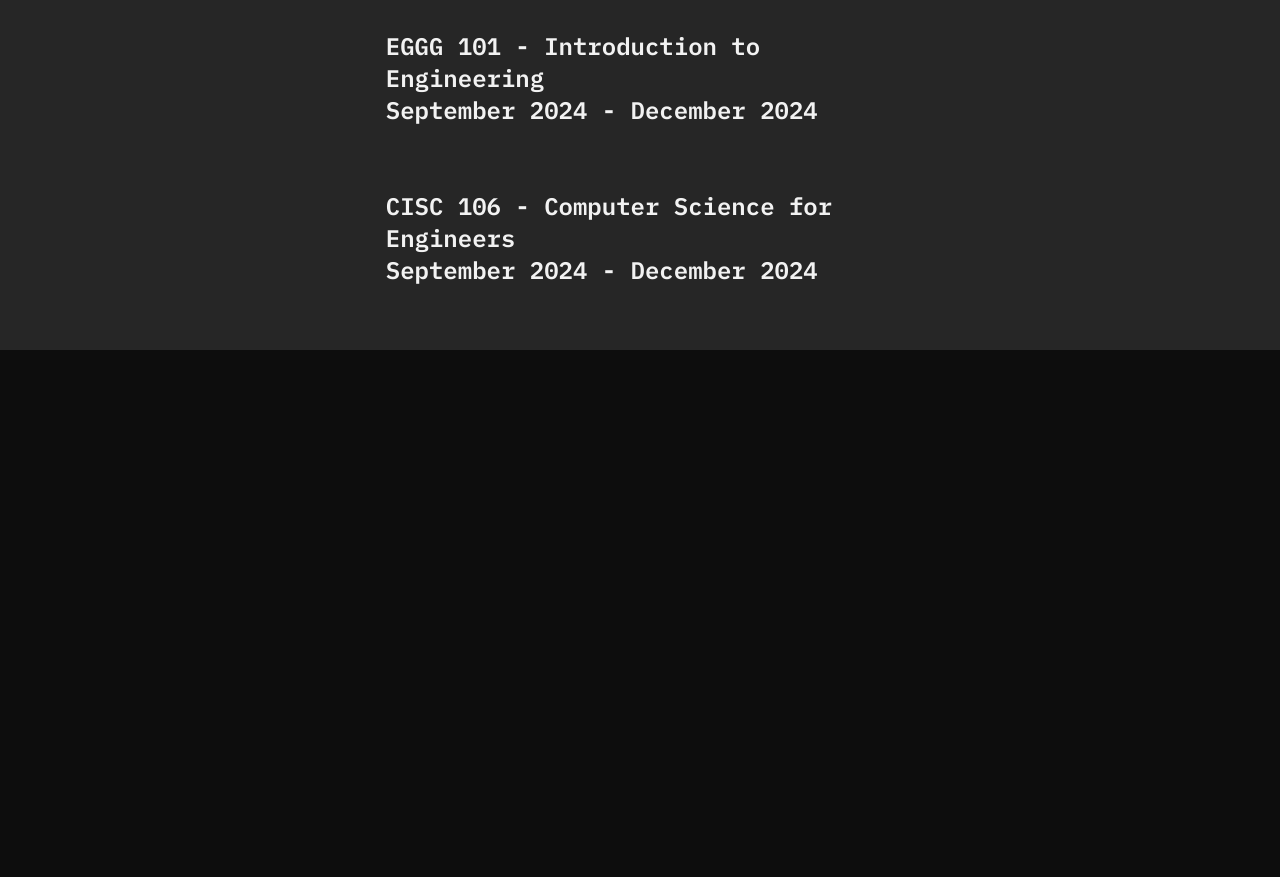
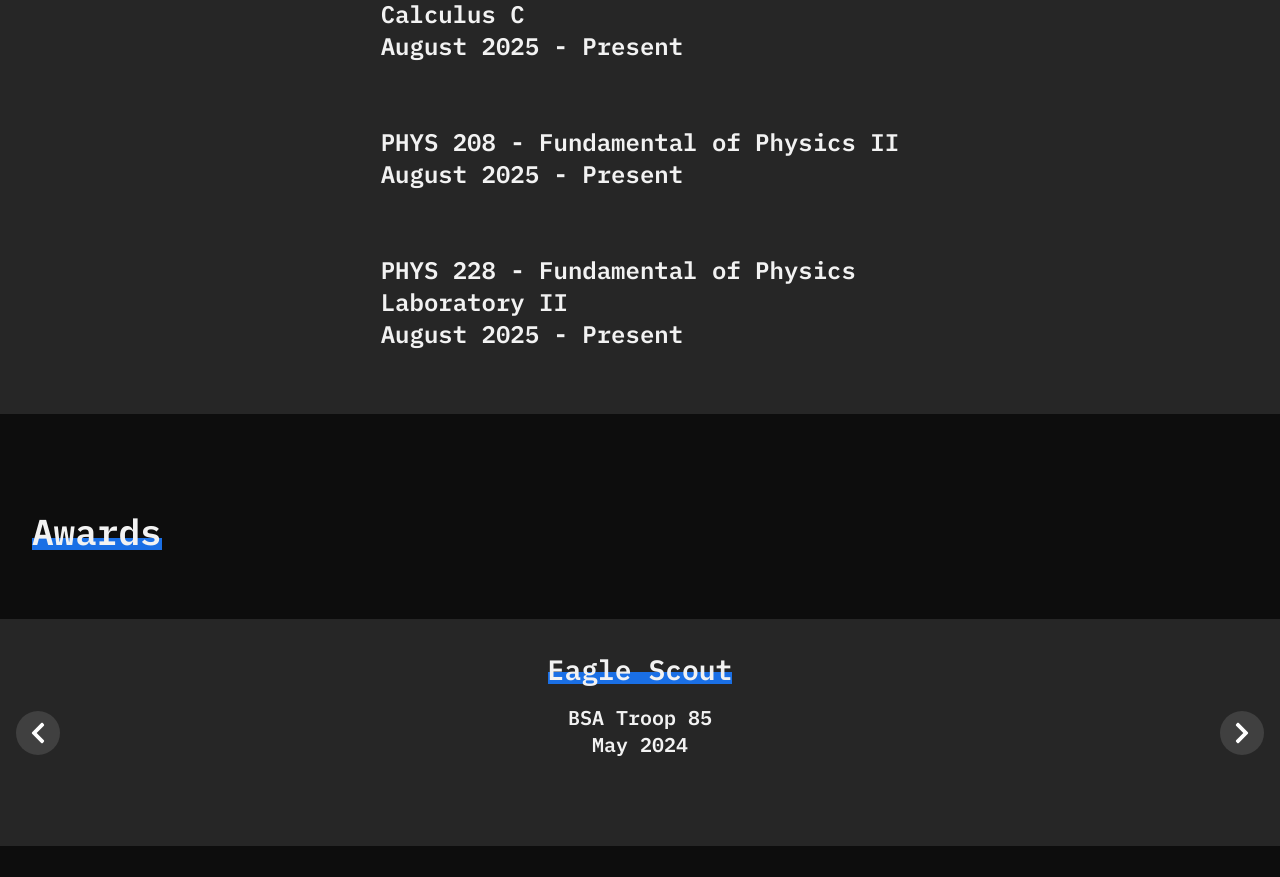
Before and after one commit to Davey5506/davey5506.github.io, a React (Vite) app in the folder portfolio/: page / in a window 1280 px wide. Shown: the part 1920-2797 px from the top of the page. Before the commit the page ends 2334 px from the top, so only its background shows below. Built offline with nearby package versions, Linux system fonts and the light colour scheme.

Commit message:
Added Awards section

```diff
--- a/portfolio/src/App.jsx
+++ b/portfolio/src/App.jsx
@@ -4,6 +4,7 @@ import Menu from './sections/Menu.jsx';
 import About from './sections/About.jsx';
 import Skills from './sections/Skills.jsx';
 import Education from './sections/Education.jsx';
+import Awards from './sections/Awards.jsx';
 
 function App() {
   const [windowWidth, setWindowWidth] = useState(window.innerWidth);
@@ -12,9 +13,8 @@ function App() {
         { name: "About", path: "#about" },
         { name: "Skills", path: "#skills" },
         { name: "Education", path: "#education" },
-        { name: "Projects", path: "#projects" },
-        { name: "Contact", path: "#contact" },
-    ];
+        { name: "Awards", path: "#Awards" }
+      ];
 
   return (
     <>
@@ -23,6 +23,7 @@ function App() {
       <About />
       <Skills />
       <Education />
+      <Awards />
     </>
   )
 }
--- /dev/null
+++ b/portfolio/src/sections/Awards.jsx
@@ -0,0 +1,43 @@
+import { useRef, useState, useLayoutEffect } from 'react';
+import { FaChevronLeft, FaChevronRight } from "react-icons/fa";
+import { Earnings } from './Details.js';
+
+function Awards() {
+    const scrollContentRef = useRef(null);
+
+    const scroll = (direction) => {
+        if (scrollContentRef.current) {
+            const { current } = scrollContentRef;
+            const scrollAmount = current.clientWidth;
+            current.scrollBy({
+                left: direction === 'right' ? scrollAmount : -scrollAmount,
+                behavior: 'smooth'
+            });
+        }
+    };
+
+    const awardElements = Earnings.map((earning) => (
+        <div key={earning.name} className="scroll-item" style={{alignContent: "center"}}>
+            <h3>{earning.name}</h3>
+            <h5 style={{textAlign: "center"}}>{earning.issuer}<br />{earning.date}</h5>
+            <p>{earning.details}</p>
+        </div>
+    ));
+
+    return (
+        <section id="Awards">
+            <h2 style={{marginLeft: "2rem"}}>Awards</h2>
+            <div className="scroll-container">
+                <div
+                    className="scroll-content"
+                    ref={scrollContentRef}
+                >
+                    {awardElements}
+                </div>
+                <button className="scroll-button left" onClick={() => scroll('left')}><FaChevronLeft /></button>
+                <button className="scroll-button right" onClick={() => scroll('right')}><FaChevronRight /></button>
+            </div>
+        </section>
+    )
+}
+export default Awards;
--- a/portfolio/src/sections/Details.js
+++ b/portfolio/src/sections/Details.js
@@ -59,24 +59,24 @@ const courses = [
     // UD Courses
     [
         {
-            name: "CPEG 202 - Introduction to Digital Systems",
-            url: "https://catalog.udel.edu/preview_course.php?catoid=90&coid=576012&print",
-            dates: "Febuary 2025 - May 2025"
+            name: "CPEG 222 - Microprocessor Systems",
+            dates: "August 2025 - Present"
         },
         {
-            name: "CISC 210 - Introduction to Systems Programming",
-            url: "https://catalog.udel.edu/preview_course.php?catoid=90&coid=577546&print",
-            dates: "September 2024 - December 2024"
+            name: "ELEG 205 - Analog Circuits I",
+            dates: "August 2024 - Present"
         },
         {
-            name: "EGGG 101 - Introduction to Engineering",
-            url: "https://catalog.udel.edu/preview_course.php?catoid=90&coid=575686&print",
-            dates: "September 2024 - December 2024"
+            name: "MATH 243 - Analytic Geometry and Calculus C",
+            dates: "August 2025 - Present"
         },
         {
-            name: "CISC 106 - Computer Science for Engineers",
-            url: "https://catalog.udel.edu/preview_course.php?catoid=90&coid=575162&print",
-            dates: "September 2024 - December 2024"
+            name: "PHYS 208 - Fundamental of Physics II",
+            dates: "August 2025 - Present"
+        },
+        {
+            name: "PHYS 228 - Fundamental of Physics Laboratory II",
+            dates: "August 2025 - Present"
         }
     ],
     // Penncrest Courses
@@ -103,4 +103,32 @@ for ( let i = 0; i < schools.length; i++) {
     });
 }
 
-export { Pskills, Schools };
+// Assemble Awards
+const Earnings = [
+    {
+        name: "Eagle Scout",
+        issuer: "BSA Troop 85",
+        date: "May 2024",
+        details: ""
+    },
+    {
+        name: "Team MVP",
+        issuer: "University of Delaware, College of Engineering",
+        date: "December 2024",
+        details: "Voted by team mates as most valuable contributor to the success of our course project."
+    },
+    {
+        name: "TechCraft Excellence",
+        issuer: "University of Delaware, College of Engineering",
+        date: "December 2024",
+        details: "Awarded for demonstrating exceptional skill with CAD software and embedded systems programming."
+    },
+    {
+        name: "Excellence in Engineering",
+        issuer: "Penncrest High School",
+        date: "June 2024",
+        details: "Awarded for outstanding performance in the Manufacturing, Design and Engineering program."
+    }
+]
+
+export { Pskills, Schools, Earnings};
```
